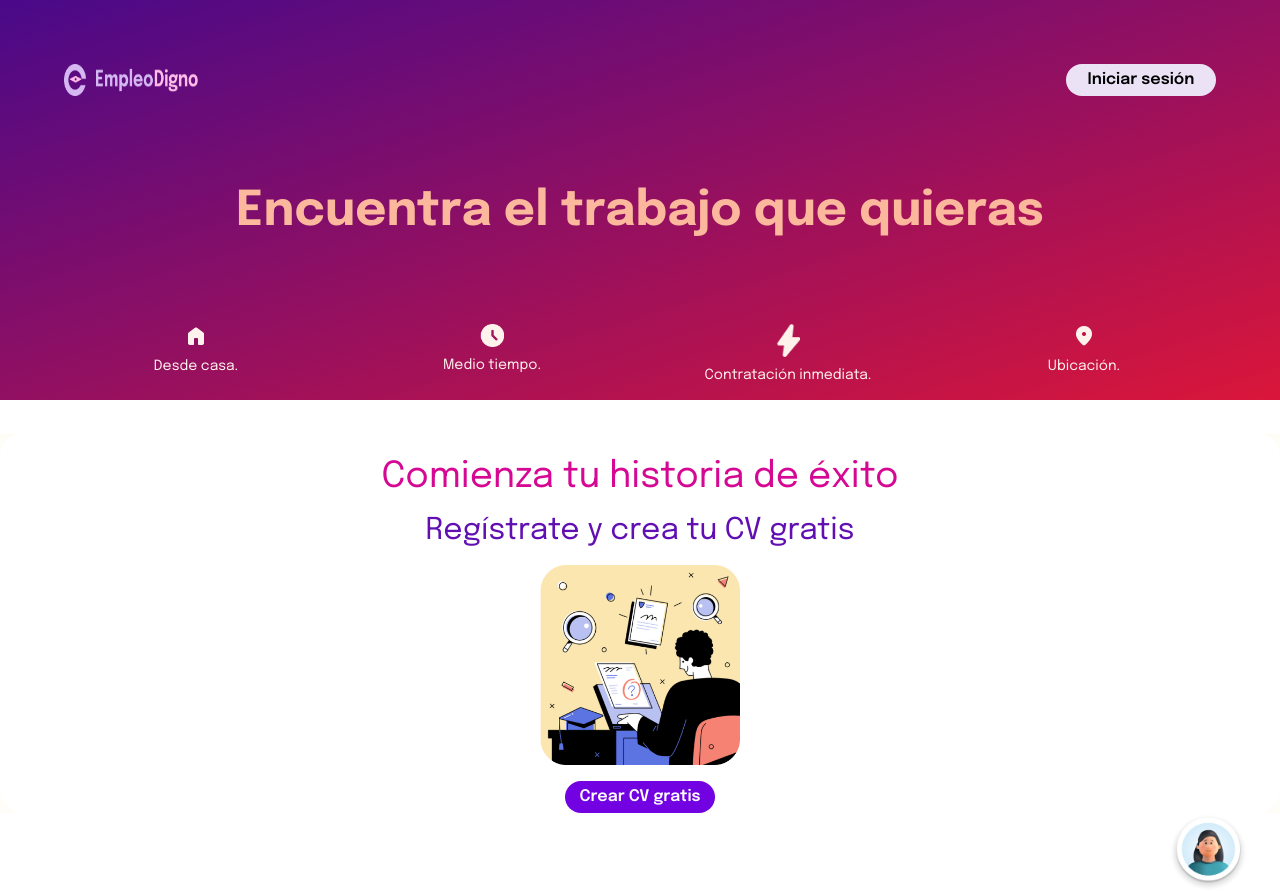
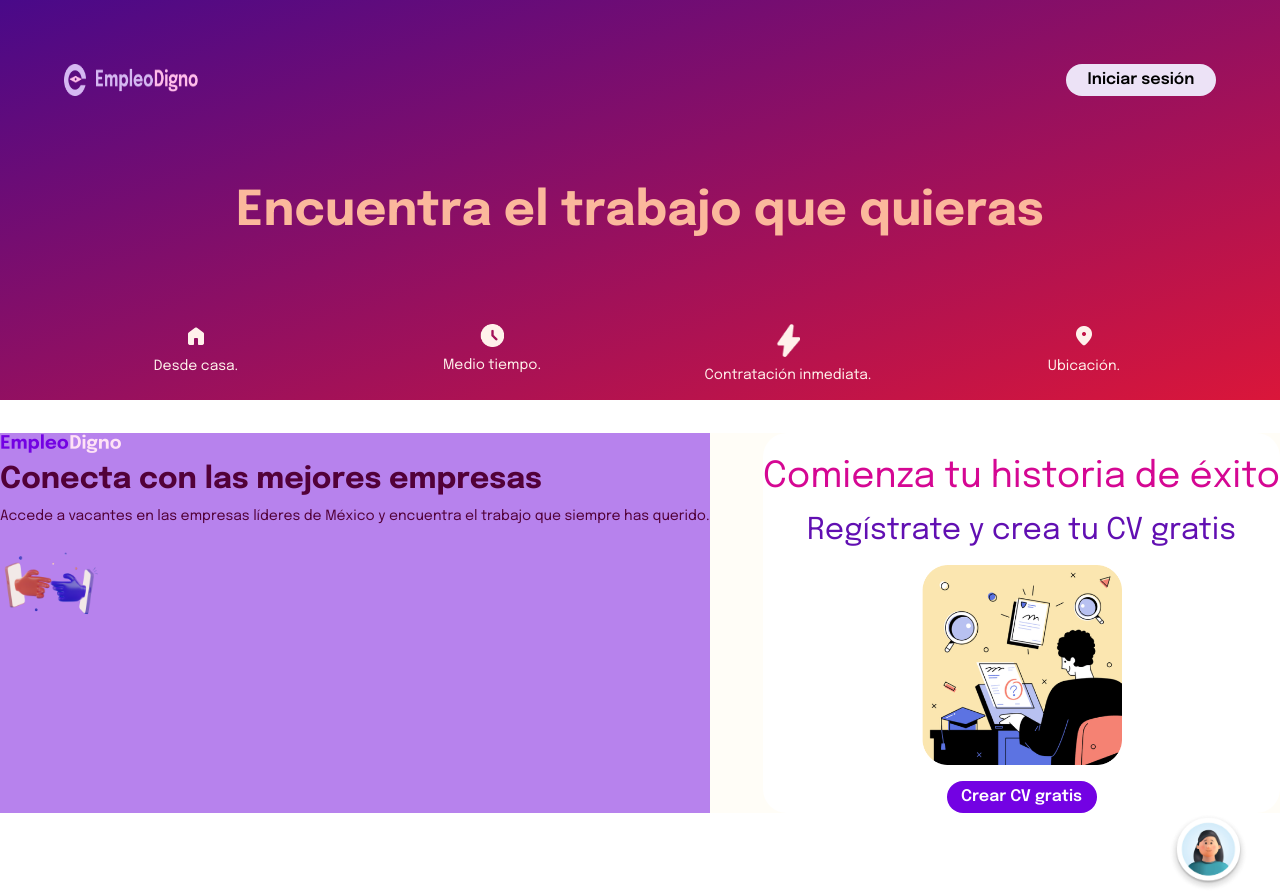
Before and after one commit to LinkTo-ThePast/landing-page-dev, a Next.js app: page / in a window 1280 px wide. Built offline with nearby package versions, Linux system fonts and the light colour scheme.

Commit message:
fixing styles

```diff
--- a/app/components/add/AddOne.tsx
+++ b/app/components/add/AddOne.tsx
@@ -0,0 +1,29 @@
+import Image from "next/image";
+
+const AddOne = () => {
+  return (
+    <div className="flex flex-col gap-2 border-none bg-[#B782ED] text-left ">
+      <Image
+        src={"/assets/logo-add.png"}
+        width={122}
+        height={21}
+        alt="Logo de la Empresa."
+      />
+      <h1 className="text-3xl text-[#520138] font-bold">
+        Conecta con las mejores empresas
+      </h1>
+      <p className="text-sm text-[#520138]">
+        Accede a vacantes en las empresas líderes de México y encuentra el
+        trabajo que siempre has querido.
+      </p>
+      <Image
+        src={"/assets/add-image.png"}
+        width={100}
+        height={100}
+        alt="Imagen descriptiva entre la conexión de empleados y empleadores."
+      />
+    </div>
+  );
+};
+
+export default AddOne;
--- a/app/page.tsx
+++ b/app/page.tsx
@@ -1,3 +1,4 @@
+import AddOne from "./components/add/AddOne";
 import Card from "./components/card/Card";
 import Footer from "./components/footer/footer";
 import Header from "./components/header/header";
@@ -17,7 +18,8 @@ const Home = () => {
         <JobSpecs />
       </div>
 
-      <div className="relative z-20 bg-[#fffdf7]">
+      <div className="relative z-20 bg-[#fffdf7] flex flex-row justify-between">
+        <AddOne />
         <Card />
       </div>
       <Footer />
```
Also changed, not shown: public/assets/add-image.png (added), public/assets/logo-add.png (added).
